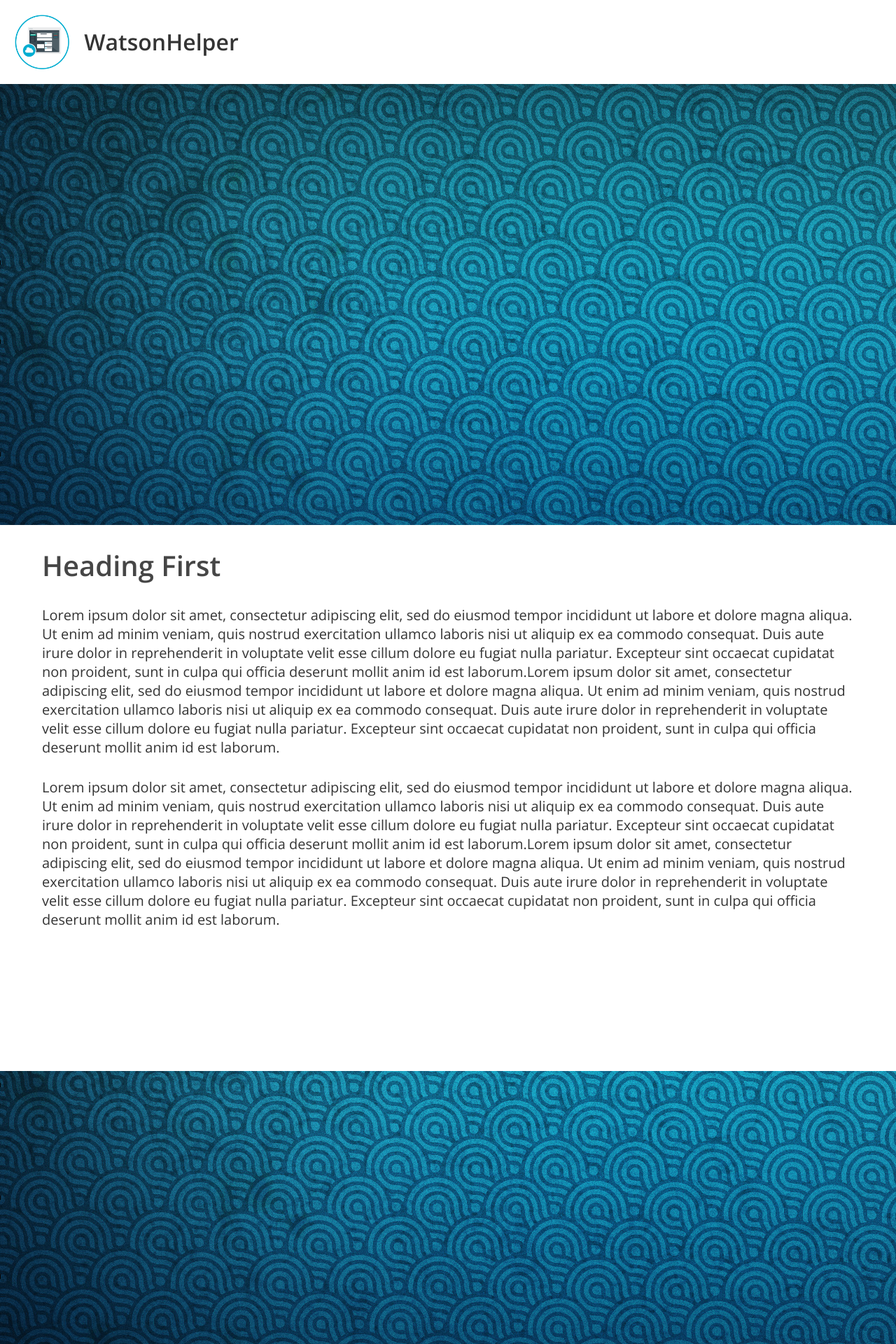
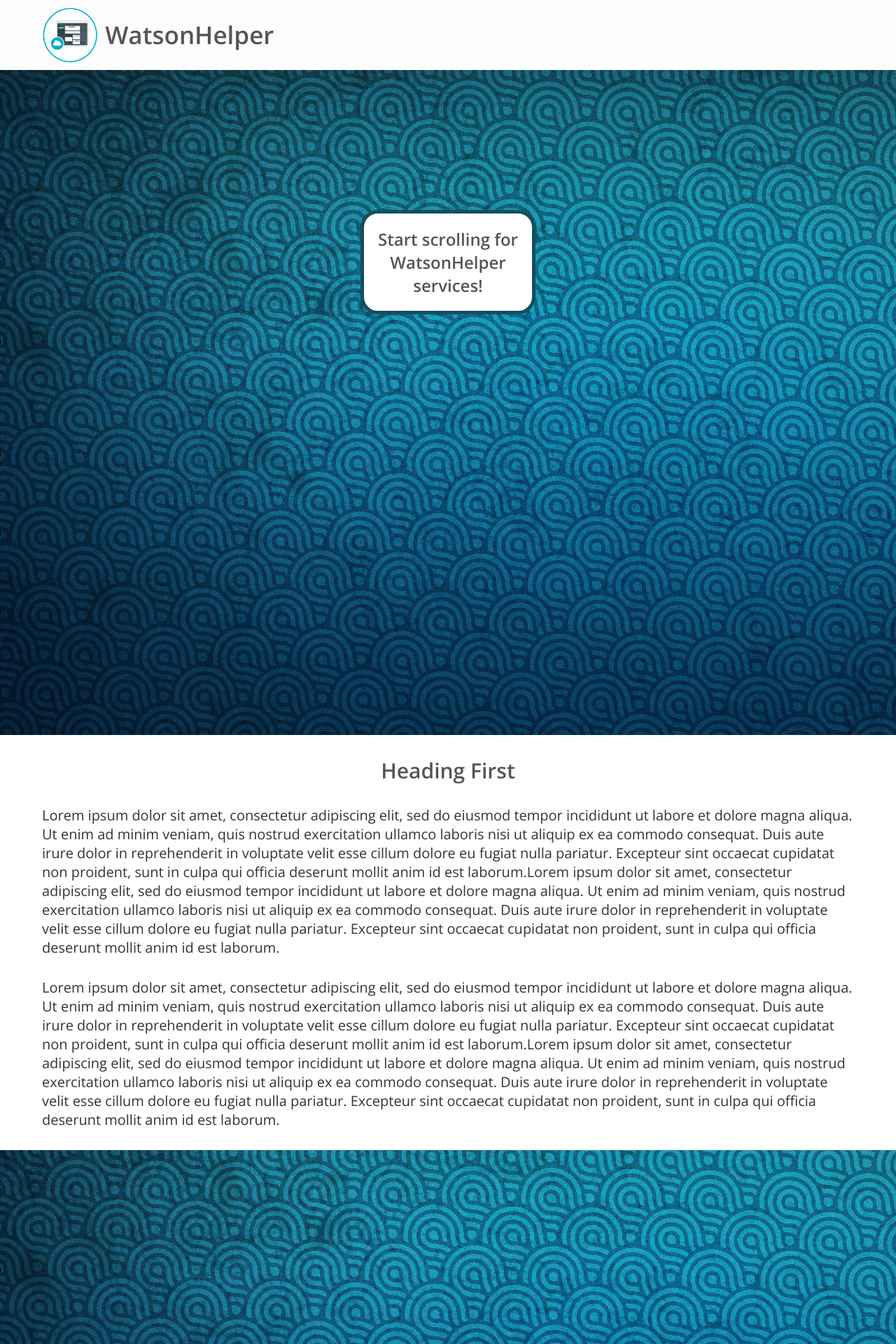
Before and after one commit to paulinhavgueiros/WatsonCommunicator, a PHP site: page / in a window 1280 px wide. Shown: the top 1920 px of the page at 70% size. Run offline with PHP 8.4, Linux system fonts and the light colour scheme; some libraries are stand-ins or nearby versions.

Commit message:
Style adjustments

```diff
--- a/css/style.css
+++ b/css/style.css
@@ -94,68 +94,26 @@ pre {
 * {
     margin: 0;
     padding: 0;
+    font-family: 'Open Sans', sans-serif;
 }
 
-.image {
-    height: 750px;
-    width: 100%;
-    background: #55e6c5;
-    z-index: 1;
-    }
-
-.content {
-    height: 750px;
-    width:100%;
-    background: white;
-    z-index: 2;
-}
-.content h1 {
-    font-size: 40px;
-    color: #464646;
-    font-family: 'Open Sans', sans-serif;
-    font-weight: 600;
-    margin: 30px 60px;
-}
-.content p {
-    font-size:20px;
-    color: #343434;
-    font-family: 'Open Sans', sans-serif;
-    font-weight: 300;
-    margin: 30px 60px;
-}
-#wall_1 {
-    background: url(../images/backgroundBlue.jpg) repeat;
-    background-attachment: fixed;
-}
-#wall_2 {
-    background: url(../images/backgroundBlue.jpg) repeat;
-    background-attachment: fixed;
-}
-#wall_3 {
-    background: url(../images/backgroundBlue.jpg) repeat;
-    background-attachment: fixed;
-}
-
-
-
 #navigationBar {
-    height: 120px;
+    height: 100px;
     width: 100%;
     position: fixed;
-    top:0;
-    left:0;
-    background: #ffffff;
-    z-index: 50;
-    -webkit-box-shadow:0 0 30px rgba(44,44,44,.3);
+    background: rgba(255,255,255,.99);
+    z-index: 30;
+    -webkit-box-shadow:0 0 30px rgba(55,55,55,.3);
+    padding-left: 50px;
 }
 
 #navigationBar .navigationItem {
 	height: 80px;
+	line-height: 80px;
 	float: left;
-	padding-left: 20px;
-	padding-top: 20px;
-	line-height: 80px;
 	vertical-align: middle;
+	padding-left: 10px;
+	padding-top: 10px;
 }
 
 #navigationBar .navigationItem img {
@@ -163,8 +121,69 @@ pre {
 }
 
 h1#navigationTitle {
-    color: #343434;
+    color: #555555;
+    font-family: 'Open Sans', sans-serif;
+    font-size: 35px;
+    font-weight: 2000;
+}
+
+.backgroundImage {
+    height: 750px;
+    width: 100%;
+    background: white;
+    z-index: 10;
+}
+
+#bg1 {
+	padding-top: 300px;
+	height: 750px;
+    width: 100%;
+    z-index: 10;
+    background: url(../images/backgroundBlue.jpg) repeat;
+    background-attachment: fixed;
+    /*opacity: 0.8;*/
+    text-align: center;
+}
+
+#bg2, #bg3, #bg4 {
+    background: url(../images/backgroundBlue.jpg) repeat;
+    background-attachment: fixed;
+    /*opacity: 0.8;*/
+}
+
+.centerBlock {
+	border-radius: 25px;
+	border: 5px solid #134e5f;
+    width: 200px;
+    padding: 20px;
+    background: white;
+    z-index: 20;
+    margin: 0 auto;
+}
+
+.centerBlock h2 {
+    color: #555555;
     font-family: 'Open Sans', sans-serif;
 }
 
-#content_1 {position: relative;}
+.section {
+    width:100%;
+    background: white;
+    z-index: 20;
+}
+
+.section h2 {
+	text-align: center;
+    font-size: 30px;
+    color: #555555;
+    font-family: 'Open Sans', sans-serif;
+    margin: 30px 60px;
+}
+
+.section p {
+    font-size: 20px;
+    font-weight: 300;
+    color: #333333;
+    font-family: 'Open Sans', sans-serif;
+    margin: 30px 60px;
+}
--- a/index.php
+++ b/index.php
@@ -33,35 +33,47 @@
 	</table>
 -->
 
+
+
+
 	<div id="navigationBar">
 		 <div class="navigationItem"><img src="images/newapp-icon.png"></div>
 		 <div class="navigationItem"><h1 id="navigationTitle">WatsonHelper</h1></div>
-		 <br style="clear: left;" />
 	</div>
 
-    <div id="wall_1" class="image" data-stellar-background-ratio="0.4" ></div>
-    <div id="content_1" class="content">
-        <h1>Heading First</h1>
+	<div id="bg1" data-stellar-background-ratio="0.5">
+		<div class="centerBlock">
+        	<h2>Start scrolling for WatsonHelper services!</h2>
+    	</div>
+	</div>
+
+    <div class="section">
+        <h2>Heading First</h2>
         <p>Lorem ipsum dolor sit amet, consectetur adipiscing elit, sed do eiusmod tempor incididunt ut labore et dolore magna aliqua. Ut enim ad minim veniam, quis nostrud exercitation ullamco laboris nisi ut aliquip ex ea commodo consequat. Duis aute irure dolor in reprehenderit in voluptate velit esse cillum dolore eu fugiat nulla pariatur. Excepteur sint occaecat cupidatat non proident, sunt in culpa qui officia deserunt mollit anim id est laborum.Lorem ipsum dolor sit amet, consectetur adipiscing elit, sed do eiusmod tempor incididunt ut labore et dolore magna aliqua. Ut enim ad minim veniam, quis nostrud exercitation ullamco laboris nisi ut aliquip ex ea commodo consequat. Duis aute irure dolor in reprehenderit in voluptate velit esse cillum dolore eu fugiat nulla pariatur. Excepteur sint occaecat cupidatat non proident, sunt in culpa qui officia deserunt mollit anim id est laborum.</p>
         <p>Lorem ipsum dolor sit amet, consectetur adipiscing elit, sed do eiusmod tempor incididunt ut labore et dolore magna aliqua. Ut enim ad minim veniam, quis nostrud exercitation ullamco laboris nisi ut aliquip ex ea commodo consequat. Duis aute irure dolor in reprehenderit in voluptate velit esse cillum dolore eu fugiat nulla pariatur. Excepteur sint occaecat cupidatat non proident, sunt in culpa qui officia deserunt mollit anim id est laborum.Lorem ipsum dolor sit amet, consectetur adipiscing elit, sed do eiusmod tempor incididunt ut labore et dolore magna aliqua. Ut enim ad minim veniam, quis nostrud exercitation ullamco laboris nisi ut aliquip ex ea commodo consequat. Duis aute irure dolor in reprehenderit in voluptate velit esse cillum dolore eu fugiat nulla pariatur. Excepteur sint occaecat cupidatat non proident, sunt in culpa qui officia deserunt mollit anim id est laborum.</p>
+    </div>
 
+    <div id="bg2" class="backgroundImage" data-stellar-background-ratio="0.5"></div>
+
+    <div class="section" >
+        <h2>Second Service</h2>
+        <p>Insert service here.</p>
     </div>
-    <div id="wall_2" class="image" data-stellar-background-ratio="0.4"  ></div>
-    <div id="content_2" class="content" >
 
-        <h1>Heading Second</h1>
-        <p>Lorem ipsum dolor sit amet, consectetur adipiscing elit, sed do eiusmod tempor incididunt ut labore et dolore magna aliqua. Ut enim ad minim veniam, quis nostrud exercitation ullamco laboris nisi ut aliquip ex ea commodo consequat. Duis aute irure dolor in reprehenderit in voluptate velit esse cillum dolore eu fugiat nulla pariatur. Excepteur sint occaecat cupidatat non proident, sunt in culpa qui officia deserunt mollit anim id est laborum.Lorem ipsum dolor sit amet, consectetur adipiscing elit, sed do eiusmod tempor incididunt ut labore et dolore magna aliqua. Ut enim ad minim veniam, quis nostrud exercitation ullamco laboris nisi ut aliquip ex ea commodo consequat. Duis aute irure dolor in reprehenderit in voluptate velit esse cillum dolore eu fugiat nulla pariatur. Excepteur sint occaecat cupidatat non proident, sunt in culpa qui officia deserunt mollit anim id est laborum.</p>
-        <p>Lorem ipsum dolor sit amet, consectetur adipiscing elit, sed do eiusmod tempor incididunt ut labore et dolore magna aliqua. Ut enim ad minim veniam, quis nostrud exercitation ullamco laboris nisi ut aliquip ex ea commodo consequat. Duis aute irure dolor in reprehenderit in voluptate velit esse cillum dolore eu fugiat nulla pariatur. Excepteur sint occaecat cupidatat non proident, sunt in culpa qui officia deserunt mollit anim id est laborum.Lorem ipsum dolor sit amet, consectetur adipiscing elit, sed do eiusmod tempor incididunt ut labore et dolore magna aliqua. Ut enim ad minim veniam, quis nostrud exercitation ullamco laboris nisi ut aliquip ex ea commodo consequat. Duis aute irure dolor in reprehenderit in voluptate velit esse cillum dolore eu fugiat nulla pariatur. Excepteur sint occaecat cupidatat non proident, sunt in culpa qui officia deserunt mollit anim id est laborum.</p>
+    <div id="bg3" class="backgroundImage" data-stellar-background-ratio="0.5"></div>
 
+    <div class="section">
+        <h2>Third Service</h2>
+        <p>Insert service here.</p>
     </div>
-    <div id="wall_3" class="image" data-stellar-background-ratio="0.4"  ></div>
-    <div id="content_2" class="content">
 
-        <h1>Heading Third</h1>
-        <p>Lorem ipsum dolor sit amet, consectetur adipiscing elit, sed do eiusmod tempor incididunt ut labore et dolore magna aliqua. Ut enim ad minim veniam, quis nostrud exercitation ullamco laboris nisi ut aliquip ex ea commodo consequat. Duis aute irure dolor in reprehenderit in voluptate velit esse cillum dolore eu fugiat nulla pariatur. Excepteur sint occaecat cupidatat non proident, sunt in culpa qui officia deserunt mollit anim id est laborum.Lorem ipsum dolor sit amet, consectetur adipiscing elit, sed do eiusmod tempor incididunt ut labore et dolore magna aliqua. Ut enim ad minim veniam, quis nostrud exercitation ullamco laboris nisi ut aliquip ex ea commodo consequat. Duis aute irure dolor in reprehenderit in voluptate velit esse cillum dolore eu fugiat nulla pariatur. Excepteur sint occaecat cupidatat non proident, sunt in culpa qui officia deserunt mollit anim id est laborum.</p>
-        <p>Lorem ipsum dolor sit amet, consectetur adipiscing elit, sed do eiusmod tempor incididunt ut labore et dolore magna aliqua. Ut enim ad minim veniam, quis nostrud exercitation ullamco laboris nisi ut aliquip ex ea commodo consequat. Duis aute irure dolor in reprehenderit in voluptate velit esse cillum dolore eu fugiat nulla pariatur. Excepteur sint occaecat cupidatat non proident, sunt in culpa qui officia deserunt mollit anim id est laborum.Lorem ipsum dolor sit amet, consectetur adipiscing elit, sed do eiusmod tempor incididunt ut labore et dolore magna aliqua. Ut enim ad minim veniam, quis nostrud exercitation ullamco laboris nisi ut aliquip ex ea commodo consequat. Duis aute irure dolor in reprehenderit in voluptate velit esse cillum dolore eu fugiat nulla pariatur. Excepteur sint occaecat cupidatat non proident, sunt in culpa qui officia deserunt mollit anim id est laborum.</p>
+    <div id="bg4" class="backgroundImage" data-stellar-background-ratio="0.5"></div>
 
+    <div id="footer" class="section">
+        <h2>Footer -> arrumar</h2>
+        <p>Insert content.</p>
     </div>
+
 
 </body>
 </html>
```
